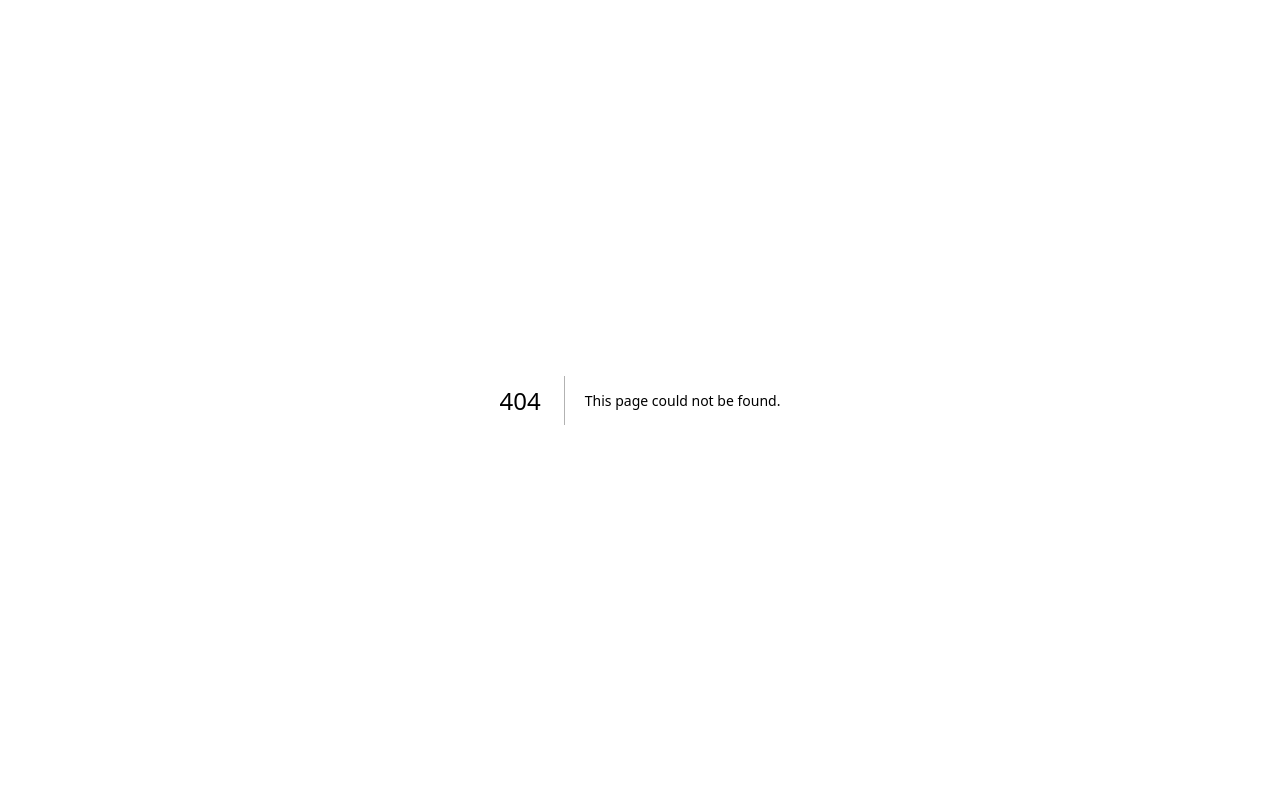
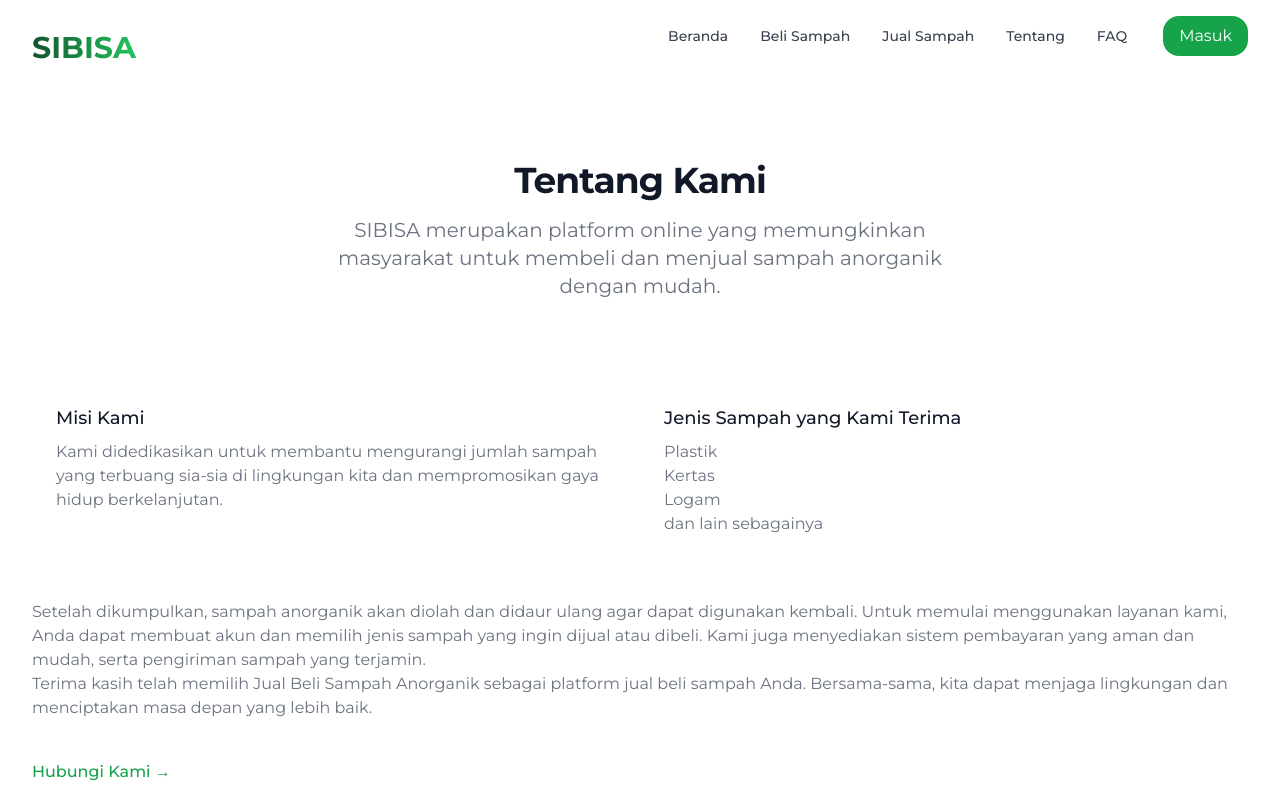
Before and after one commit to RPL02MKM/RPL02MKM-TIK204-2023-B-SiBiSa-Frontend, a Next.js app: page /about in a window 1280 px wide. Before the commit this address had no page. Shown: the top 800 px of the page. Built offline with nearby package versions, Linux system fonts and the light colour scheme.

Commit message:
Tambah halaman tentang kami

```diff
--- /dev/null
+++ b/src/pages/about.js
@@ -0,0 +1,80 @@
+import Head from 'next/head';
+import Link from 'next/link';
+import Layout from '../components/layouts/Layouts';
+
+export default function AboutUs() {
+  return (
+    <>
+      <Layout>
+        <Head>
+          <title>Tentang Kami - Jual Beli Sampah Anorganik</title>
+          <meta
+            name="description"
+            content="Informasi tentang kami di Jual Beli Sampah Anorganik"
+          />
+          <link rel="icon" href="/favicon.ico" />
+        </Head>
+        <div className="min-h-screen bg-white py-16">
+          <div className="max-w-7xl mx-auto px-4 sm:px-6 lg:px-8">
+            <div className="lg:text-center">
+              <h2 className="text-3xl font-extrabold tracking-tight text-gray-900 sm:text-4xl">
+                Tentang Kami
+              </h2>
+              <p className="mt-4 max-w-2xl text-xl text-gray-500 lg:mx-auto">
+                SIBISA merupakan platform online yang memungkinkan masyarakat
+                untuk membeli dan menjual sampah anorganik dengan mudah.
+              </p>
+            </div>
+
+            <div className="mt-20 flex flex-wrap">
+              <div className="p-6 w-full md:w-1/2">
+                <h3 className="text-lg font-medium text-gray-900">Misi Kami</h3>
+                <p className="mt-2 text-gray-500">
+                  Kami didedikasikan untuk membantu mengurangi jumlah sampah
+                  yang terbuang sia-sia di lingkungan kita dan mempromosikan
+                  gaya hidup berkelanjutan.
+                </p>
+              </div>
+
+              <div className="p-6 w-full md:w-1/2">
+                <h3 className="text-lg font-medium text-gray-900">
+                  Jenis Sampah yang Kami Terima
+                </h3>
+                <ul className="mt-2 text-gray-500">
+                  <li>Plastik</li>
+                  <li>Kertas</li>
+                  <li>Logam</li>
+                  <li>dan lain sebagainya</li>
+                </ul>
+              </div>
+            </div>
+
+            <div className="mt-10 prose prose-lg text-gray-500">
+              <p>
+                Setelah dikumpulkan, sampah anorganik akan diolah dan didaur
+                ulang agar dapat digunakan kembali. Untuk memulai menggunakan
+                layanan kami, Anda dapat membuat akun dan memilih jenis sampah
+                yang ingin dijual atau dibeli. Kami juga menyediakan sistem
+                pembayaran yang aman dan mudah, serta pengiriman sampah yang
+                terjamin.
+              </p>
+              <p>
+                Terima kasih telah memilih Jual Beli Sampah Anorganik sebagai
+                platform jual beli sampah Anda. Bersama-sama, kita dapat menjaga
+                lingkungan dan menciptakan masa depan yang lebih baik.
+              </p>
+            </div>
+
+            <div className="mt-10">
+              <Link href="/contact">
+                <span className="text-base font-medium text-green-600 hover:text-green-700 cursor-pointer transition duration-150 ease-in-out">
+                  Hubungi Kami &rarr;
+                </span>
+              </Link>
+            </div>
+          </div>
+        </div>
+      </Layout>
+    </>
+  );
+}
```
